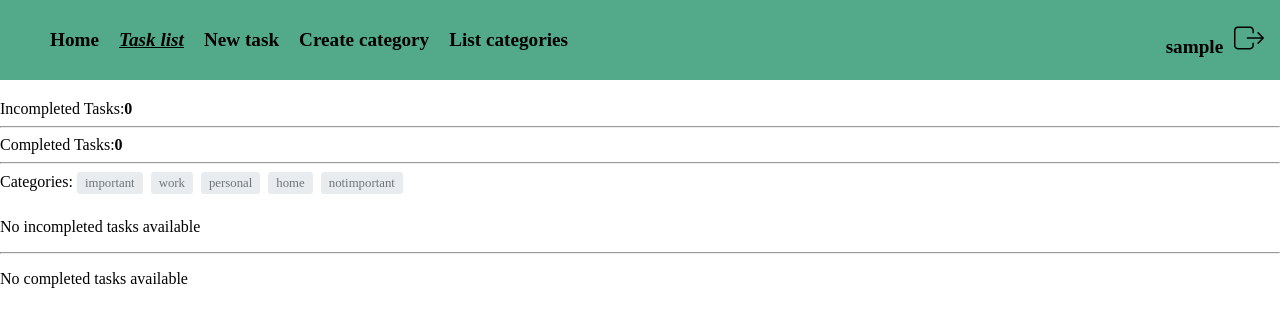
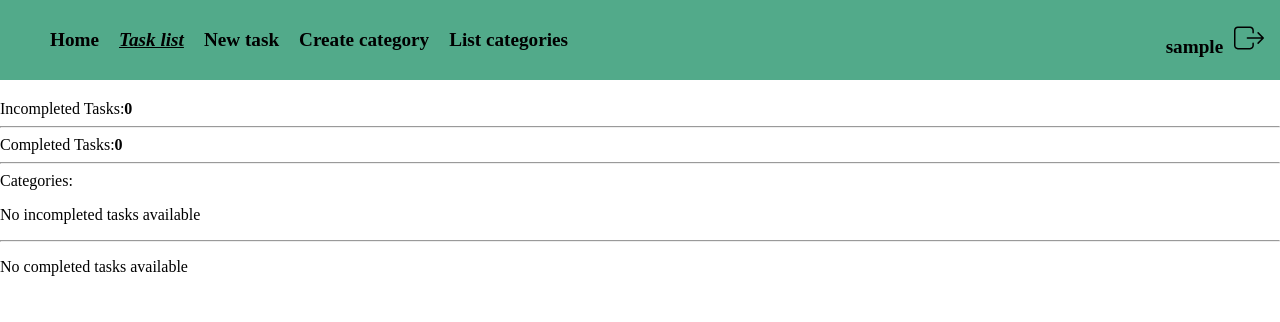
Before and after one commit to szobek/cubix-gyakorlas-I-task-list-refactor, an Angular app: page /tasks/list in a window 1280 px wide. Shown: the top 322 px of the page. Built offline with nearby package versions, Linux system fonts and the light colour scheme; sample sign-in values are in the browser's storage.

Commit message:
Refactor task management; update task creation form to include importance and category selection, enhance task display with importance styling, and remove unused category enum.

```diff
--- a/src/app/task/components/create/create.component.html
+++ b/src/app/task/components/create/create.component.html
@@ -3,8 +3,12 @@
     <input type="text" name="" id="" placeholder="description" maxlength="200" [(ngModel)]="task.description">
     <select name="" id="" [(ngModel)]="task.category" >
         @for(category of categoryValues; track category){
-            <option value="{{category}}">{{category}}</option>
+            <option value="{{category.name}}">{{category.name}}</option>
         }
+    </select>
+    <select name="" id="" [(ngModel)]="task.important" >
+        <option value="true">important</option>
+        <option value="false">not important</option>
     </select>
     <button (click)="saveTask()">save</button>
 </div>
--- a/src/app/task/components/create/create.component.ts
+++ b/src/app/task/components/create/create.component.ts
@@ -4,7 +4,6 @@ import { FormsModule } from '@angular/forms';
 import { TaskService } from '../../services/task.service';
 import { AuthService } from '../../../auth/services/auth.service';
 import { Router } from '@angular/router';
-import { Categories } from '../../enums/categories.enum';
 
 @Component({
   selector: 'cgyir-create',
@@ -16,15 +15,15 @@ export class CreateComponent {
   taskService: TaskService = inject(TaskService);
   authService: AuthService = inject(AuthService);
   router: Router = inject(Router);
-  categoriesEnum=Categories
-  categoryValues = Object.values(Categories);
+  categoryValues = this.taskService.categories();
   task: Task = {
     id: 0,
     title: '',
     description: '',
     user: this.authService.username()?.toString() || '',
     completed: false,
-    category: Categories.NOTIMPORTANT,
+    category: this.categoryValues[0].name,
+    important: false,
   };
   saveTask() {
     if (!this.task.title||!this.task.description) return;
--- a/src/app/task/components/list-by-category/list-by-category.component.html
+++ b/src/app/task/components/list-by-category/list-by-category.component.html
@@ -1,7 +1,7 @@
 <p>{{taskCount}}</p>
 <div class="category-wrapper">
     @for (task of tasks; track task.id) {
-        <div class="task-card" [routerLink]="['../../',task.id]" >
+        <div [class.important]="task.important" class="task-card" [routerLink]="['../../',task.id]" >
             <h3>{{ task.title }}</h3>
             <p>{{ task.description }}</p>
         </div>
--- a/src/app/task/components/list-by-category/list-by-category.component.scss
+++ b/src/app/task/components/list-by-category/list-by-category.component.scss
@@ -23,4 +23,7 @@
       box-shadow: 0 4px 8px rgba(0, 0, 0, 0.2);
     }
   }
+  .important {
+    background-color: #ffeb3b;
+  }
 }
--- a/src/app/task/components/list/list.component.html
+++ b/src/app/task/components/list/list.component.html
@@ -4,7 +4,7 @@ Completed Tasks:<b>{{completedTasks().length}}</b>
 <hr>
 Categories:
 @for (category of categoryValues; track category) {
-    <span class="category-span" [routerLink]="['../category', category]"  >{{category}} </span>
+    <span class="category-span" [routerLink]="['../category', category.name]"  >{{category.name}} </span>
 }
 @for(task of incompletedTasks();track task.id) {
     <cgyir-task-item [task]="task" />
--- a/src/app/task/components/list/list.component.ts
+++ b/src/app/task/components/list/list.component.ts
@@ -1,7 +1,6 @@
 import { Component, computed, HostListener, inject } from '@angular/core';
 import { TaskService } from '../../services/task.service';
 import { TaskItemComponent } from '../task-item/task-item.component';
-import { Categories } from '../../enums/categories.enum';
 import { Router, RouterLink } from '@angular/router';
 
 @Component({
@@ -13,8 +12,8 @@ import { Router, RouterLink } from '@angular/router';
 export class ListComponent {
   taskService: TaskService = inject(TaskService);
   router:Router=inject(Router);
-  categoriesEnum = Categories;
-  categoryValues = Object.values(Categories);
+
+  categoryValues = this.taskService.categories();
   incompletedTasks;
   completedTasks;
   constructor() {
--- a/src/app/task/components/task-item/task-item.component.html
+++ b/src/app/task/components/task-item/task-item.component.html
@@ -5,7 +5,7 @@
     </div>
     <div class="description">
         <p>{{ task.description }}</p>
-        <p>Category: {{ task.category }}</p>
+        <p>Category: {{ task.category}}</p>
     </div>
     <div class="author">
         <p>Author: {{ task.user }}</p>
--- a/src/app/task/components/task-item/task-item.component.ts
+++ b/src/app/task/components/task-item/task-item.component.ts
@@ -4,6 +4,7 @@ import { Task } from '../../models/task';
 import { TaskDirective } from '../../directives/task.directive';
 import { TaskService } from '../../services/task.service';
 import { RouterLink } from '@angular/router';
+import { JsonPipe } from '@angular/common';
 
 @Component({
   selector: 'cgyir-task-item',
--- a/src/app/task/enums/categories.enum.ts
+++ /dev/null
@@ -1,7 +0,0 @@
-export enum Categories {
-  IMPORTANT = 'important',
-  WORK = 'work',
-  PERSONAL = 'personal',
-  HOME = 'home',
-  NOTIMPORTANT = 'notimportant',
-}
--- a/src/app/task/models/task.ts
+++ b/src/app/task/models/task.ts
@@ -1,11 +1,9 @@
-import { Categories } from "../enums/categories.enum";
-
 export interface Task {
   id: number;
   title: string;
   description: string;
   completed: boolean;
   user: string;
-  important?: boolean;
-  category?: Categories
+  important: boolean;
+  category: string
 }
```
